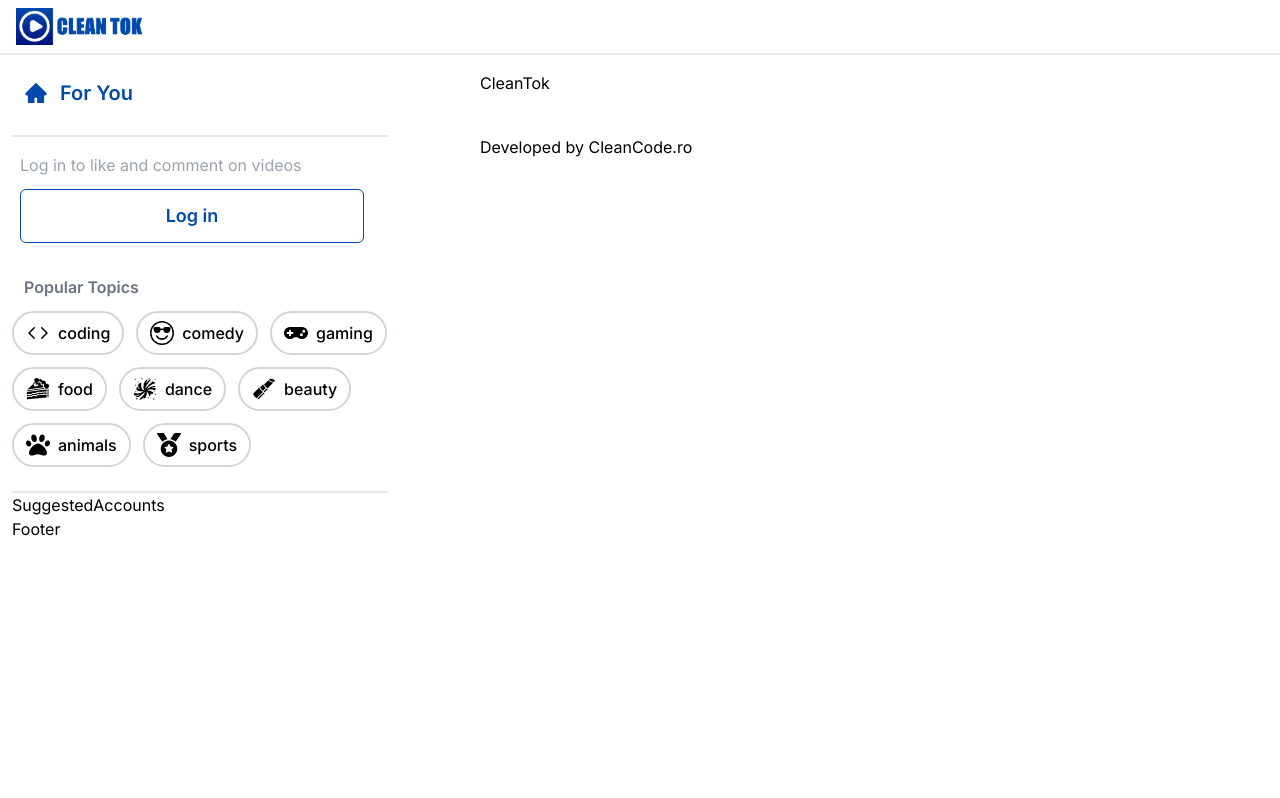
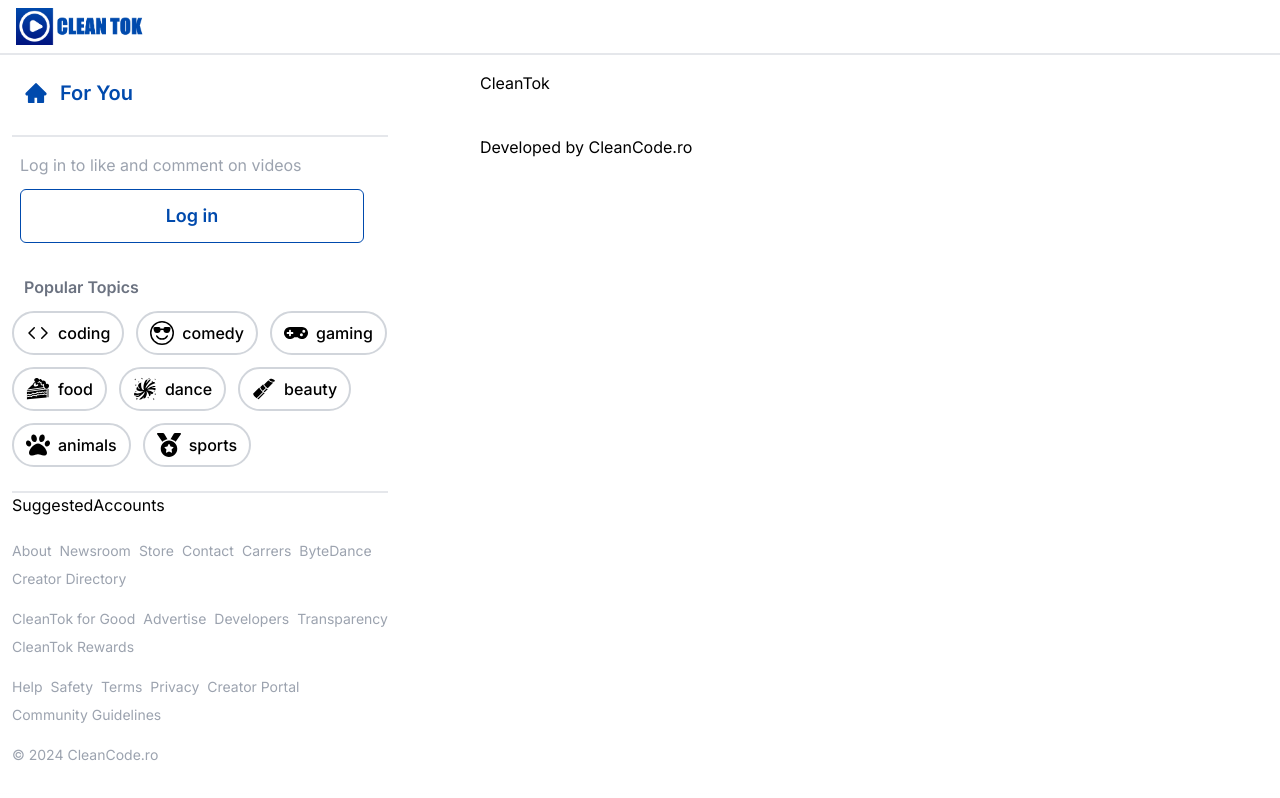
Before and after one commit to CleanCodeRo/CleanTok, a Next.js app: page / in a window 1280 px wide. Built offline with nearby package versions, Linux system fonts and the light colour scheme.

Commit message:
Display footer items

```diff
--- a/app/_components/Footer/Footer.tsx
+++ b/app/_components/Footer/Footer.tsx
@@ -1,9 +1,31 @@
-import React from 'react'
+import React from "react";
+import { footerList1, footerList2, footerList3 } from "@/app/_utils/constants";
+import Link from "next/link";
+
+interface FooterItemsListProps {
+    items: string[];
+    mt: boolean;
+}
+
+const FooterItemsList = ({ items, mt }: FooterItemsListProps) => (
+    <div className={`flex flex-wrap gap-2 ${mt && "mt-5"}`}>
+        {items.map((item: string) => (
+            <p key={item} className="text-gray-400 text-sm hover:underline cursor-pointer">
+                {item}
+            </p>
+        ))}
+    </div>
+);
 
 const Footer = () => {
-  return (
-    <div>Footer</div>
-  )
-}
+    return (
+        <div className="mt-6 hidden xl:block">
+            <FooterItemsList items={footerList1} mt={false} />
+            <FooterItemsList items={footerList2} mt />
+            <FooterItemsList items={footerList3} mt />
+            <p className="text-gray-400 text-sm mt-5">© 2024 <Link href="https://cleancode.ro/">CleanCode.ro</Link></p>
+        </div>
+    );
+};
 
-export default Footer
+export default Footer;
```
